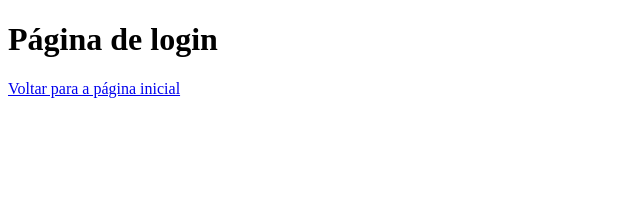
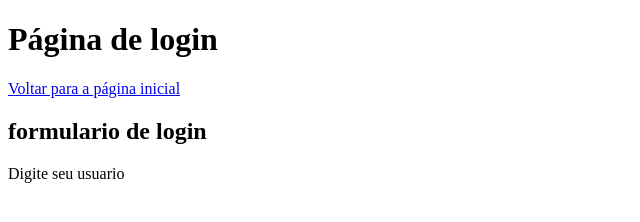
Before and after one commit to alexdaniel20/AulaGitHub, a plain HTML site: page login.html in a window 1280 px wide. Shown: the whole page, without its empty margins (0-640 px from the left). Drawn offline with Linux system fonts and the light colour scheme.

Commit message:
criado o formulario

```diff
--- a/login.html
+++ b/login.html
@@ -9,5 +9,7 @@
 <body>
     <h1>Página de login</h1>
     <a href="index.html"> Voltar para a página inicial</a>
+    <h2>formulario de login</h2>
+    <p>Digite seu usuario</p>
 </body>
 </html>
```
